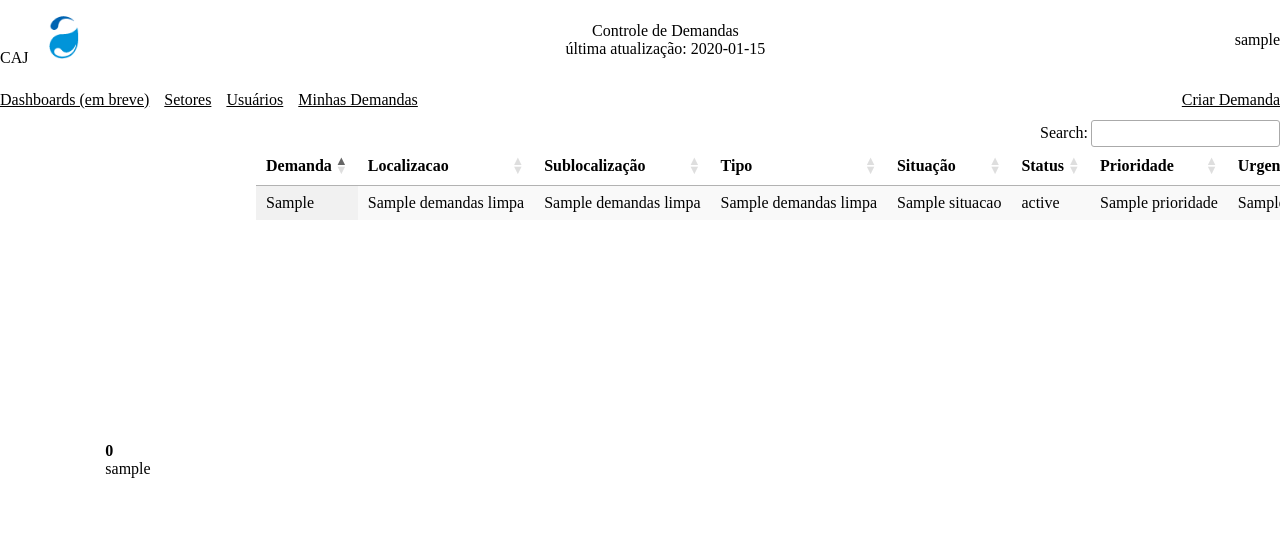
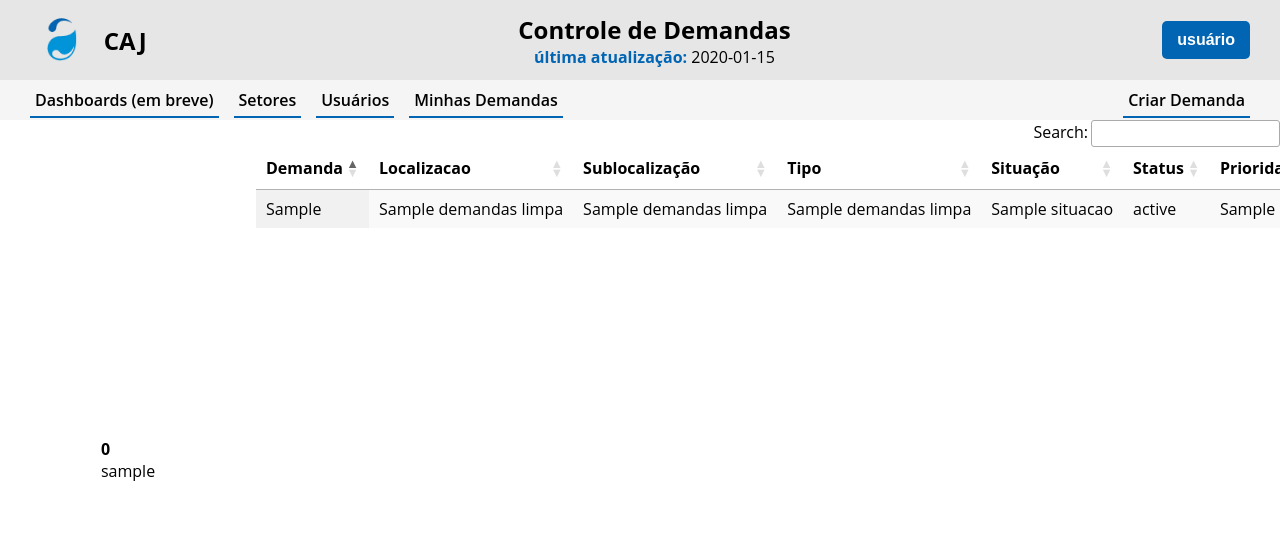
Before and after one commit to lucasxaviervieira/gestao_demandas, a PHP site: template server/app/views/users/index.php in a window 1280 px wide. Shown: the top 537 px of the page. Run offline with PHP 8.4, Linux system fonts and the light colour scheme; the template is opened without the code that fills it: most values are stand-ins (such as "Sample title", 1, 10 or a date in 2020); some libraries are stand-ins or nearby versions.

Commit message:
feat: improve css to header and navbar

```diff
--- a/server/app/views/components/header.php
+++ b/server/app/views/components/header.php
@@ -1,21 +1,34 @@
 <header class="header">
     <ul>
         <li>
-            <a href="/home">
-                CAJ
+            <a href="/home" class='logo'>
                 <img src="/assets/logo.png" alt="Logo">
+                <h2>CAJ</h2>
             </a>
         </li>
         <li class="header-title">
             <a href="/home">
-                Controle de Demandas
+                <h2>
+                    Controle de Demandas
+                </h2>
             </a>
-            <span>última atualização: <?php echo $data['last_update']; ?></span>
+            <div class='sub-title'>
+                <span>última atualização: </span>
+                <?php echo $data['last_update']; ?>
+            </div>
         </li>
         <li>
-            <a href="/">
-                <?php echo $data['username']; ?>
-            </a>
+            <div class="dropdown">
+                <button class="dropbtn">usuário</button>
+                <div class="dropdown-content">
+                    <a href="/user">
+                        <?php echo $data['username'];
+                        ?>
+                    </a>
+                    <a href="/login">Sair</a>
+                </div>
+            </div>
+
         </li>
     </ul>
 </header>
--- a/server/public/css/index.css
+++ b/server/public/css/index.css
@@ -6,9 +6,14 @@
 body {
   max-height: 100vh;
   height: 100vh;
+  font-family: "Open Sans", sans-serif;
 }
 
 /* HEADER */
+.header {
+  background-color: rgb(230, 230, 230);
+  padding: 0 30px;
+}
 .header ul {
   height: 10vh;
   display: flex;
@@ -16,7 +21,6 @@ body {
   justify-content: space-between;
   align-items: center;
 }
-
 .header ul li a {
   color: black;
   text-decoration: none;
@@ -32,8 +36,67 @@ body {
   align-items: center;
 }
 
+/* logo */
+.logo {
+  display: flex;
+  align-items: center;
+  gap: 10px;
+}
+/* header-title */
+.sub-title span {
+  font-weight: bold;
+  color: #0165b3;
+}
+
+/* dropdown */
+
+.dropdown {
+  position: relative;
+  display: inline-block;
+}
+
+.dropbtn {
+  background-color: #0165b3;
+  color: white;
+  padding: 10px 15px;
+  font-size: 16px;
+  font-weight: 600;
+  border: none;
+  border-radius: 5px;
+  cursor: pointer;
+}
+
+.dropdown-content {
+  display: none;
+  position: absolute;
+  right: 0;
+  text-align: end;
+  background-color: white;
+  background-color: rgb(245, 245, 245);
+  min-width: 10vw;
+  z-index: 1;
+}
+
+.dropdown-content a {
+  color: black;
+  font-weight: bold;
+  padding: 15px 15px;
+  text-decoration: none;
+  display: block;
+  text-align: right;
+}
+
+.dropdown-content a:hover {
+  background-color: white;
+}
+.dropdown:hover .dropdown-content {
+  display: block;
+}
+
 /* NAVBAR */
 .navbar ul {
+  background-color: rgb(245, 245, 245);
+  padding: 0 30px;
   height: 5vh;
   list-style: none;
   display: flex;
@@ -44,8 +107,11 @@ body {
   text-align: end;
 }
 .navbar ul li a {
+  text-decoration: none;
+  font-weight: 600;
   color: black;
-  /* text-decoration: none; */
+  padding: 5px;
+  border-bottom: 2px solid #0165b3;
 }
 .create-demand {
   flex-grow: 1;
@@ -88,8 +154,8 @@ body {
   appearance: none;
   -webkit-appearance: none;
   text-align: center;
-  width: 5vw; /* Ajusta a largura se necessário */
-  cursor: default; /* Altera o cursor */
+  width: 5vw;
+  cursor: default;
 }
 
 /* USER */
```
Also changed, not shown: server/public/assets/logo.png.
